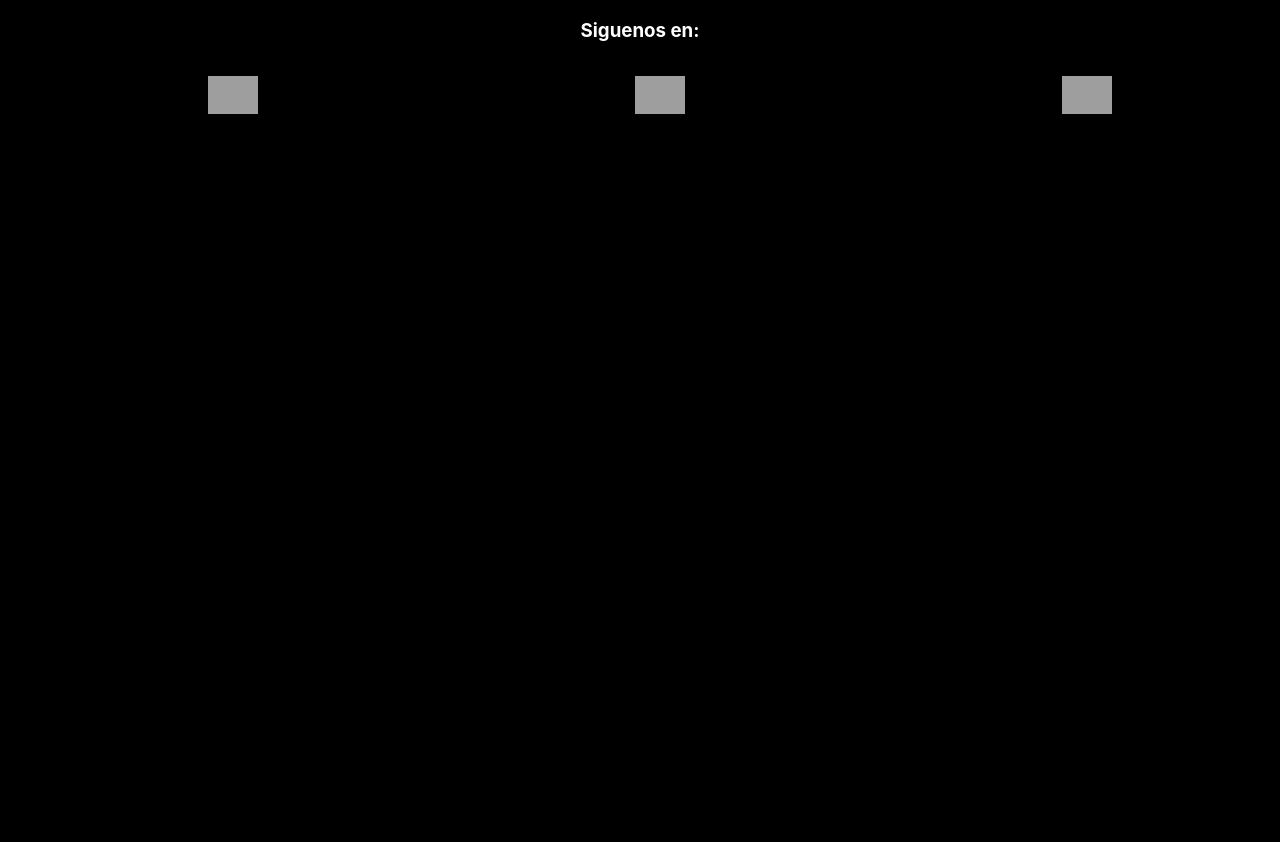
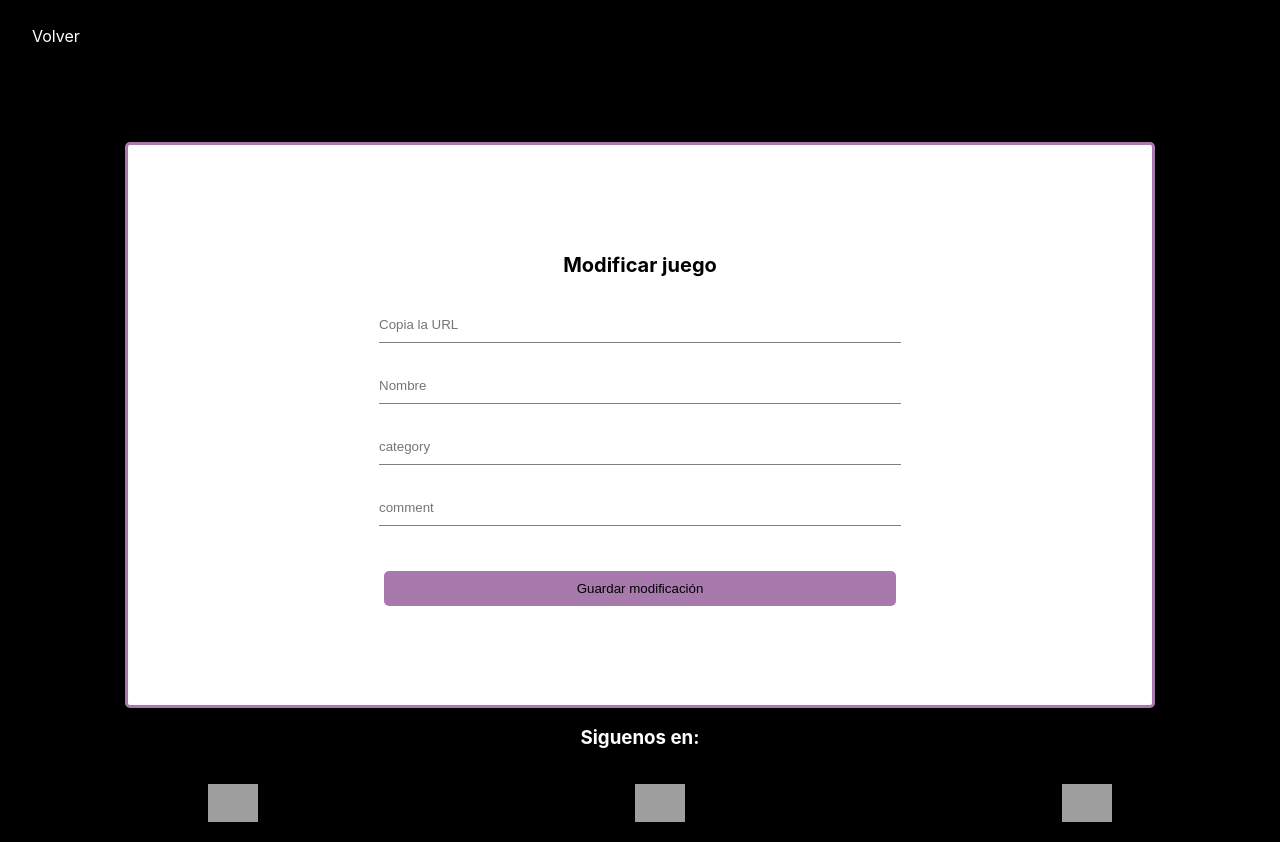
Before and after one commit to CarolinaAlbanS/videogames, a React (Create React App) app: page /edit/1 in a window 1280 px wide. Before the commit this address had no page. Shown: the top 842 px of the page. Before the commit the page ends 800 px from the top, so only its background shows below. Built offline with nearby package versions, Linux system fonts and the light colour scheme; no server answers; grey boxes are pictures that could not be loaded.

Commit message:
funciona editar juego

```diff
--- a/src/App.js
+++ b/src/App.js
@@ -8,6 +8,7 @@ import Logout from "./pages/logout/Logout";
 import Footer from "./components/footer/Footer";
 import Admin from "./pages/admin/Admin";
 import Create from "./pages/create/Create";
+import Edit from "./pages/edit/Edit";
 
 function App() {
   return (
@@ -21,6 +22,7 @@ function App() {
           <Route path="/logout" element={<Logout />}></Route>
           <Route path="/admin" element={<Admin />}></Route>
           <Route path="/create" element={<Create />}></Route>
+          <Route path="/edit/:id" element={<Edit />}></Route>
         </Routes>
       </BrowserRouter>
       <Footer></Footer>
--- a/src/pages/admin/Admin.jsx
+++ b/src/pages/admin/Admin.jsx
@@ -13,7 +13,7 @@ const Admin = () => {
 
   useEffect(() => {
     getGames();
-  }, [games1]);
+  }, []);
 
   const getGames = async () => {
     try {
@@ -75,8 +75,8 @@ const Admin = () => {
                 {" "}
                 Eliminar
               </button>
-              <button className="games-admin">
-                <Link to="/edit" className="games-admin__link">
+              <button id={game._id} className="games-admin">
+                <Link to={`/edit/${game._id}`} className="games-admin__link">
                   {" "}
                   Editar{" "}
                 </Link>
--- a/src/pages/create/Create.jsx
+++ b/src/pages/create/Create.jsx
@@ -10,7 +10,7 @@ const Create = () => {
     try {
       const res = await axios.post("http://localhost:3001/games", data);
       //   const cli = res.data.data._id;
-      navigate("/login");
+      navigate("/admin");
     } catch (error) {
       console.error("fallo en la llamada", error);
     }
@@ -18,8 +18,13 @@ const Create = () => {
 
   return (
     <div className="register">
+      <div className="register-top">
+        <Link to="/admin" className="register-top__link">
+          Volver
+        </Link>
+      </div>
       <div className="register-box">
-        <h1 className="register__title">Registrate</h1>
+        <h1 className="register__title">Crea nuevo juego</h1>
         <form className="register-form" onSubmit={handleSubmit(onSubmit)}>
           <label htmlFor="img">
             <input
@@ -60,7 +65,7 @@ const Create = () => {
             ></input>
           </label>
 
-          <button className="register-form__btn">Guardar perfil</button>
+          <button className="register-form__btn">Guardar nuevo juego</button>
         </form>
       </div>
     </div>
--- /dev/null
+++ b/src/pages/edit/Edit.jsx
@@ -0,0 +1,118 @@
+import React from "react";
+import axios from "axios";
+import { Link, useNavigate } from "react-router-dom";
+import { useForm } from "react-hook-form";
+import { useParams } from "react-router-dom";
+import { useState, useEffect } from "react";
+
+const Edit = () => {
+  const [game, setGame] = useState({});
+  const [formData, setFormData] = useState({});
+  const { id } = useParams();
+  const navigate = useNavigate();
+
+  useEffect(() => {
+    getGame();
+  }, []);
+
+  const getGame = async () => {
+    try {
+      const res = await axios.get(`http://localhost:3001/games/${id}`);
+      setGame(res.data.data);
+    } catch (error) {
+      console.log(error);
+    }
+  };
+
+  const handleChange = (e) => {
+    const { name, value } = e.target;
+    setFormData({ ...formData, [name]: value });
+  };
+
+  const handleSubmit = async (e) => {
+    // El preventDefault previene el comportamiento por defecto del fomulario
+    e.preventDefault();
+    try {
+      const res = await axios.put(
+        `http://localhost:3001/games/${id}`,
+        formData
+      );
+      alert("Juego modificado correctamente");
+    } catch (error) {
+      console.error("Error en la llamada", error);
+    }
+  };
+
+  return (
+    <div className="register">
+      <div className="register-top">
+        <Link to="/admin" className="register-top__link">
+          Volver
+        </Link>
+      </div>
+      <div className="register-box">
+        <h1 className="register__title">Modificar juego</h1>
+        <form className="register-form" onSubmit={handleSubmit}>
+          <label htmlFor="img">
+            <input
+              className="register-form__input"
+              type="url"
+              id="img"
+              name="img"
+              value={formData.img !== undefined ? formData.img : game.img || ""}
+              onChange={handleChange}
+              placeholder="Copia la URL"
+            />
+          </label>
+          <label htmlFor="title">
+            <input
+              className="register-form__input"
+              type="text"
+              id="title"
+              name="title"
+              value={
+                formData.title !== undefined ? formData.title : game.title || ""
+              }
+              onChange={handleChange}
+              placeholder="Nombre"
+            />
+          </label>
+          <label htmlFor="category">
+            <input
+              className="register-form__input"
+              type="text"
+              id="category"
+              name="category"
+              value={
+                formData.category !== undefined
+                  ? formData.category
+                  : game.category || ""
+              }
+              onChange={handleChange}
+              placeholder="category"
+            />
+          </label>
+          <label htmlFor="comment">
+            <input
+              className="register-form__input"
+              type="text"
+              id="comment"
+              name="comment"
+              value={
+                formData.comment !== undefined
+                  ? formData.comment
+                  : game.comment || ""
+              }
+              onChange={handleChange}
+              placeholder="comment"
+            />
+          </label>
+
+          <button className="register-form__btn">Guardar modificación</button>
+        </form>
+      </div>
+    </div>
+  );
+};
+
+export default Edit;
--- /dev/null
+++ b/src/pages/edit/Edit.scss
@@ -0,0 +1,3 @@
+.prueba{
+    color: white;
+}
```
